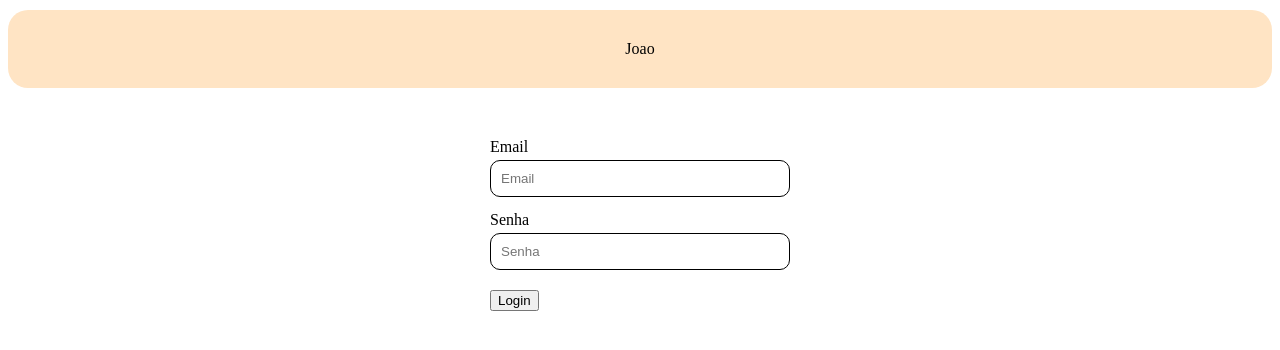
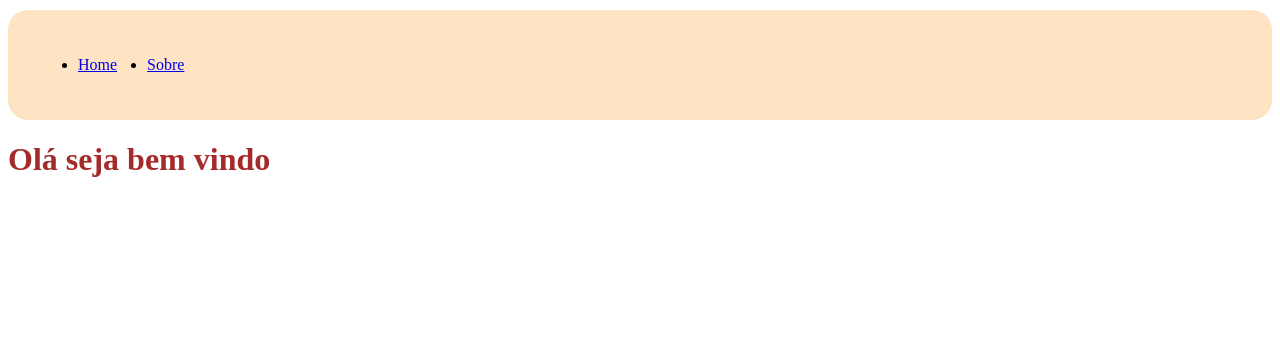
Before and after one commit to CarlosHFZ/Study, a React (Vite) app in the folder React/react_vite-course/: page /dashboard in a window 1280 px wide. Shown: the top 350 px of the page. Built offline with nearby package versions, Linux system fonts and the light colour scheme.

Commit message:
Study: React - Pages

```diff
--- a/React/react_vite-course/package.json
+++ b/React/react_vite-course/package.json
@@ -10,8 +10,12 @@
     "preview": "vite preview"
   },
   "dependencies": {
+    "localforage": "^1.10.0",
+    "match-sorter": "^6.3.4",
     "react": "^18.3.1",
-    "react-dom": "^18.3.1"
+    "react-dom": "^18.3.1",
+    "react-router-dom": "^6.26.1",
+    "sort-by": "^1.2.0"
   },
   "devDependencies": {
     "@eslint/js": "^9.8.0",
--- a/React/react_vite-course/src/App.jsx
+++ b/React/react_vite-course/src/App.jsx
@@ -1,13 +1,17 @@
-import Header from './components/Header/Header'
-import InputWithText from './components/InputWithText/InputWithText'
-import LoginForm from './components/LoginForm/LoginForm'
+import { createBrowserRouter, createRoutesFromElements, RouterProvider, Route } from 'react-router-dom'
+import HomePage from './pages/Home/Home'
+import AboutPage from './pages/About/About'
+
+const browserRouter = createBrowserRouter(createRoutesFromElements(
+  <Route path='/dashboard'>~
+    <Route index={true} element={<HomePage />} />
+    <Route path='about' element={<AboutPage />} />
+  </Route>
+))
+
 function App() {
   return (
-    <>
-    <Header hideMenu={true} name="Joao"/>
-    {/* <InputWithText/> */}
-    <LoginForm />
-    </>
+    <RouterProvider router={browserRouter} />
   )
 }
 
--- /dev/null
+++ b/React/react_vite-course/src/pages/About/About.jsx
@@ -0,0 +1,12 @@
+import Header from "../../components/Header/Header";
+
+function AboutPage() {
+    return (
+    <>
+    <Header />
+    <h1>About</h1>
+    </>
+    )
+}
+
+export default AboutPage;
--- /dev/null
+++ b/React/react_vite-course/src/pages/Home/Home.css
@@ -0,0 +1,3 @@
+h1 {
+    color: brown;
+}
--- /dev/null
+++ b/React/react_vite-course/src/pages/Home/Home.jsx
@@ -0,0 +1,13 @@
+import Header from '../../components/Header/Header'
+import './Home.css'
+
+function HomePage() {
+    return (
+        <>
+        <Header />
+        <h1>Olá seja bem vindo</h1>
+        </>
+    )
+}
+
+export default HomePage;
```
Also changed, not shown: 1 other file (tests, documents, lock files or other folders).
